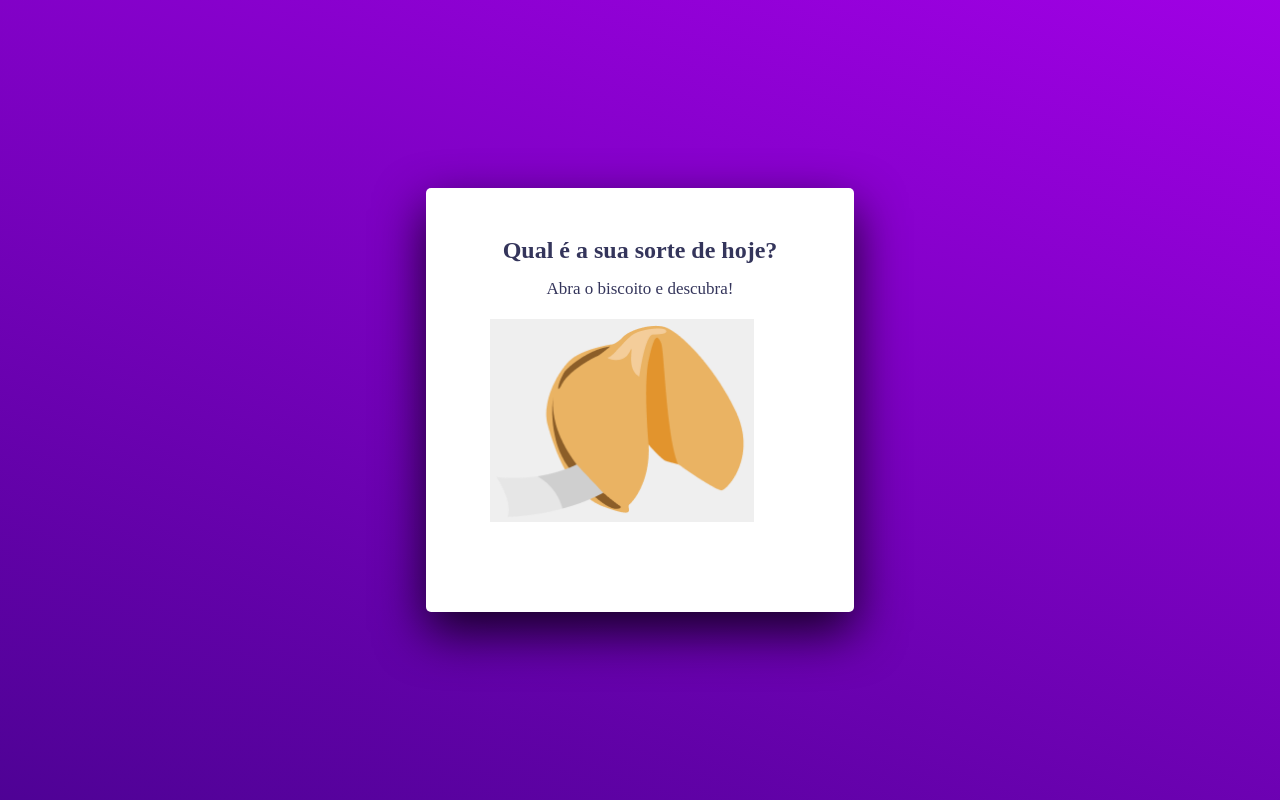
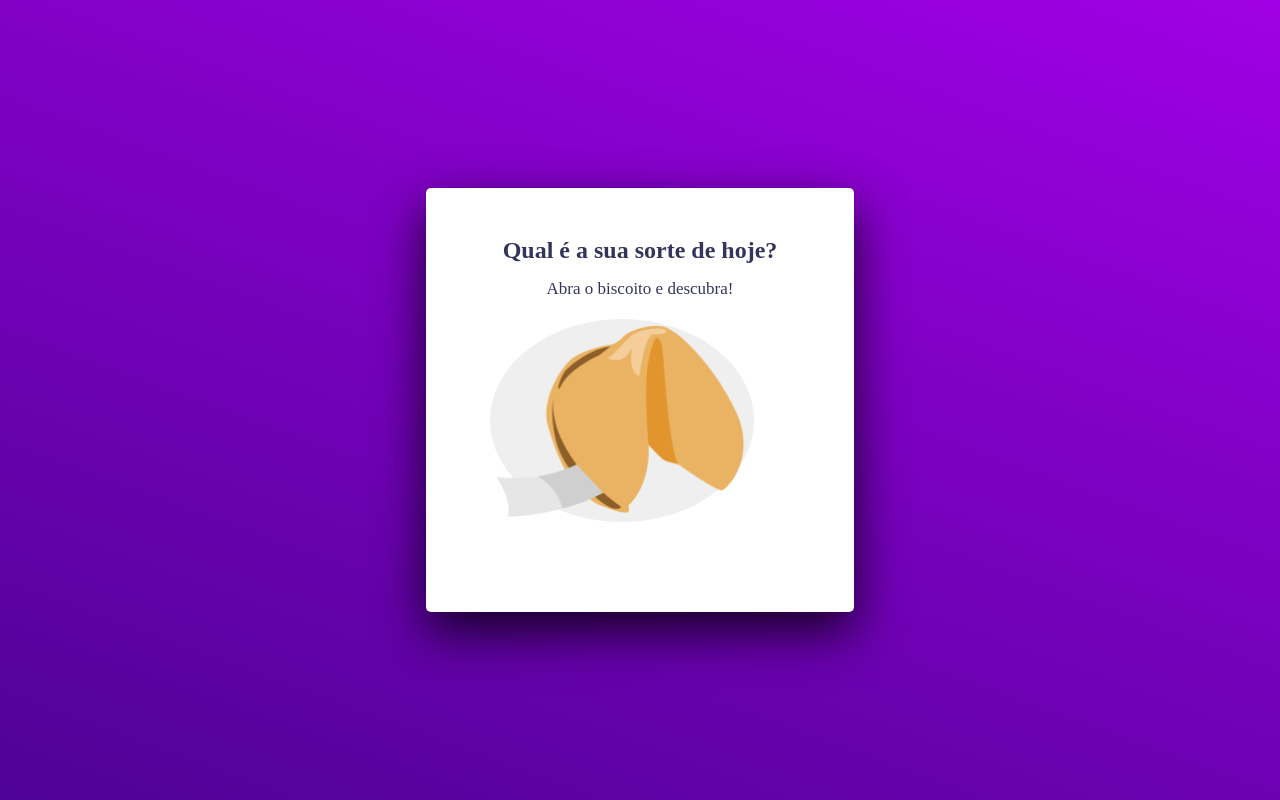
Before and after one commit to AlisonMaciel/Biscoito-da-Sorte, a plain HTML site: page projeto/index.html in a window 1280 px wide. Drawn offline with Linux system fonts and the light colour scheme.

Commit message:
changing the cookie image to a border-radius

```diff
--- a/projeto/style.css
+++ b/projeto/style.css
@@ -96,6 +96,10 @@ main p {
   width: 26.4rem;
   height: 20.0rem;
   max-width: 100%;
+}
+
+.screen1 figure button {
+  border-radius: 50%;
 }
 
 .screen1 button  {
```
